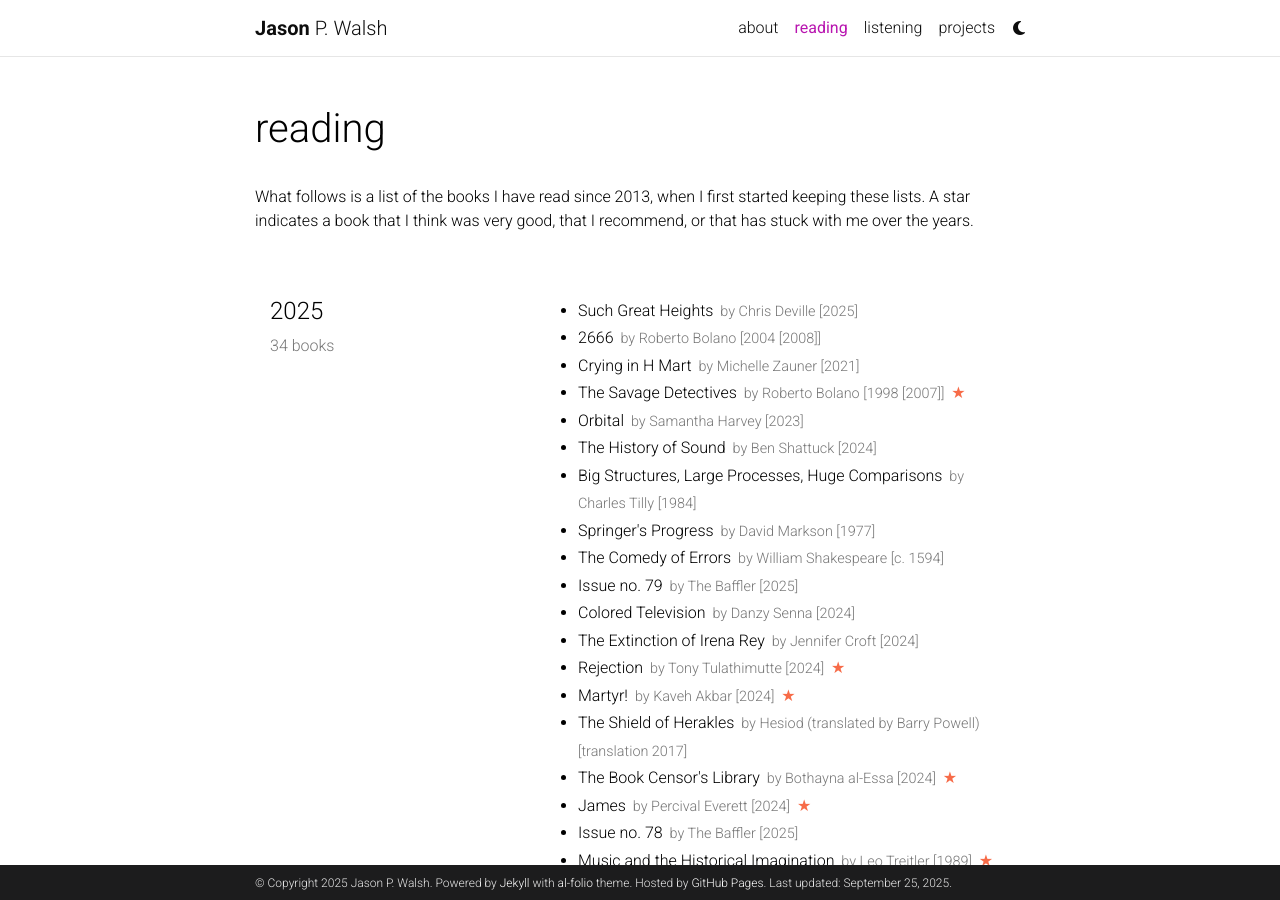
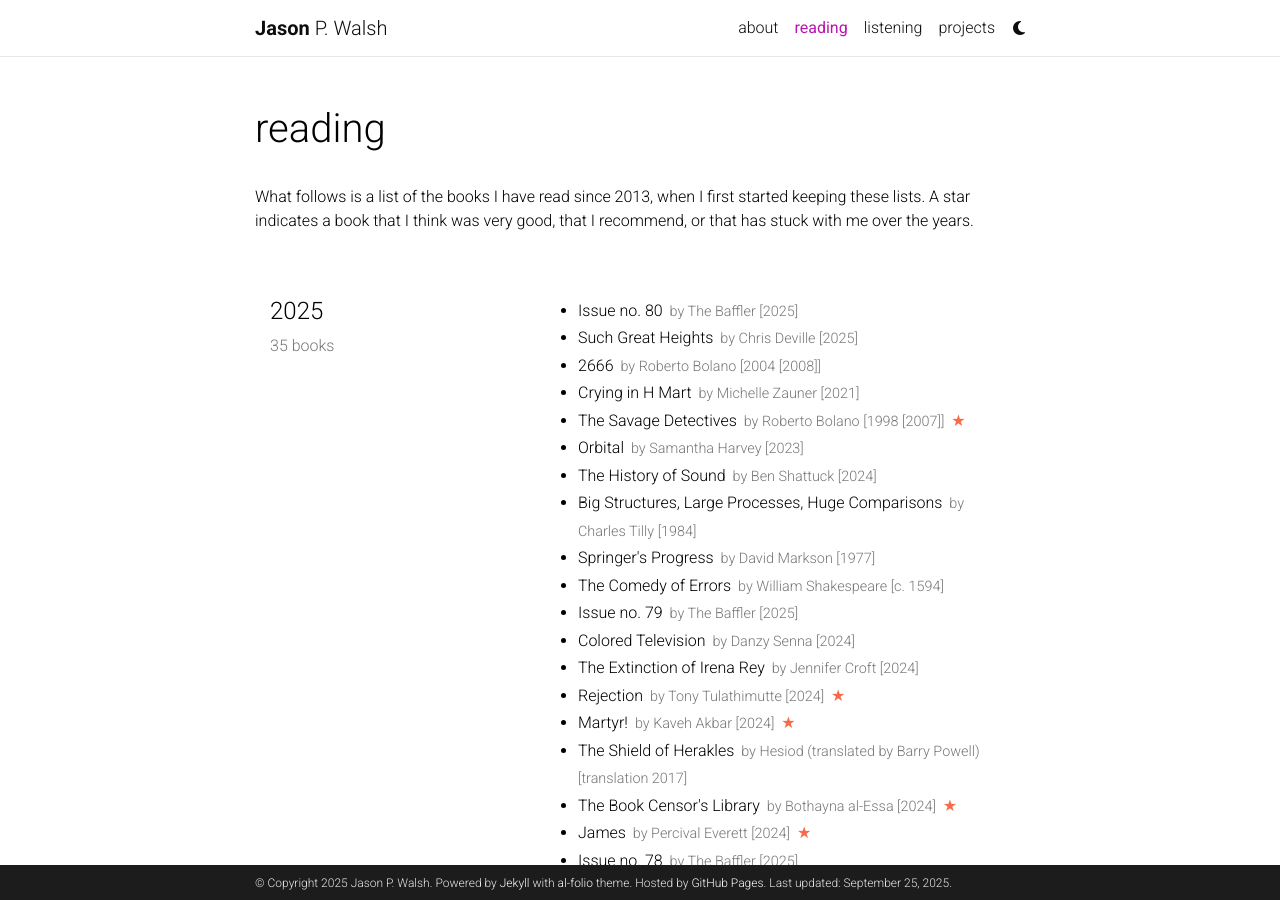
Before and after one commit to jwals23/jwals23.github.io, a Jekyll site: the page built from _pages/reading.md, in a window 1280 px wide and 900 px high. Built offline with Jekyll 4.4.1, drawn with Linux system fonts in a browser that asks for light colours; comment, search, counter and statistics services are not loaded; a style sheet for code colours, icons or effects is not loaded.

Commit message:
Update reading.yml

```diff
--- a/_data/reading.yml
+++ b/_data/reading.yml
@@ -1,6 +1,10 @@
 list:
   - year: "2025"
     books:
+      - title: Issue no. 80
+        author: The Baffler
+        year: 2025
+
       - title: Such Great Heights
         author: Chris Deville
         year: 2025
```
